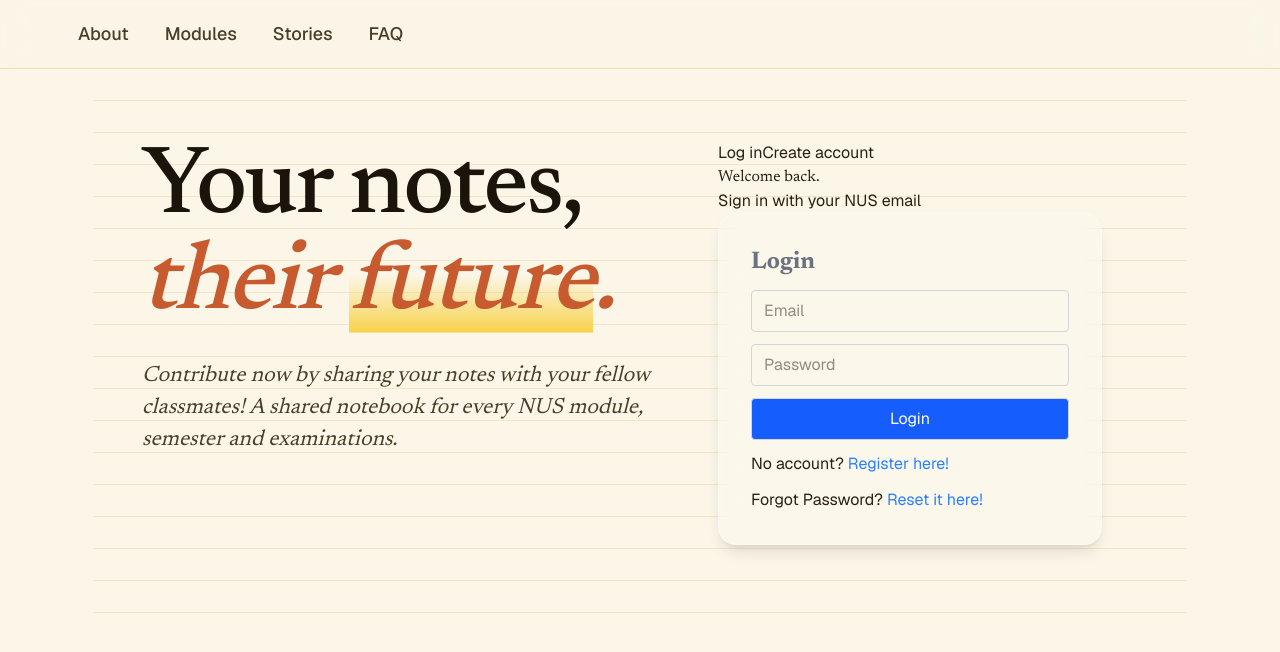
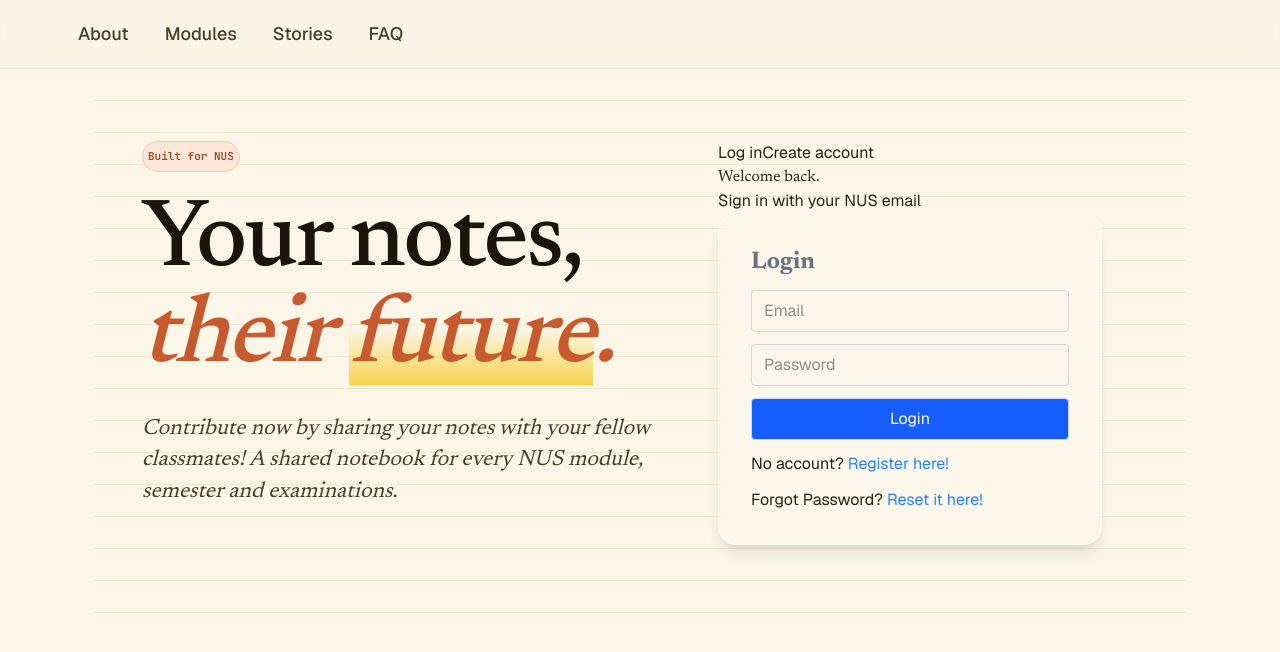
Before and after one commit to zaru-noodles/notelock, a Next.js app: page / in a window 1280 px wide. Shown: the top 652 px of the page. Built offline with nearby package versions, Linux system fonts and the light colour scheme.

Commit message:
Added pill on top of h1

```diff
--- a/app/components/landing-page/Hero.tsx
+++ b/app/components/landing-page/Hero.tsx
@@ -5,6 +5,9 @@ export default function Hero() {
     <section className="paper-bg relative px-12 pt-18 pb-22 max-w-7x1 mx-auto grid grid-cols-[minmax(0,1.05fr)_minmax(0,420px)] gap-14 items-start">
       {/* Left Side with design */}
       <div>
+        <span className="inline-flex items-center gap-2.5 font-mono font-semibold text-[11px] text-terra-500 bg-terra-50 border border-terra-100 px-1.25 py-1.5 rounded-pill mb-5.5">
+          Built for NUS
+        </span>
         <h1 className="font-medium text-[96px] text-ink-0 max-w-160 mb-7 leading-none tracking-tight [font-variation-settings:'opsz'_72]">
           Your notes, <br />
           <span className="font-display text-terra-400 italic">
--- a/app/globals.css
+++ b/app/globals.css
@@ -56,7 +56,7 @@
   --radius-md: 12px;
   --radius-lg: 18px;
   --radius-xl: 26px;
-  --radius-pill: 999px;
+  --radius-pill: 9999px;
 
   /* Shadow */
   --shadow-sh-1:
```
